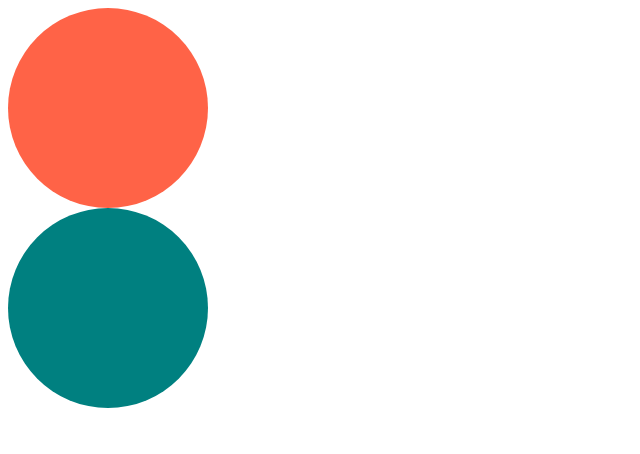
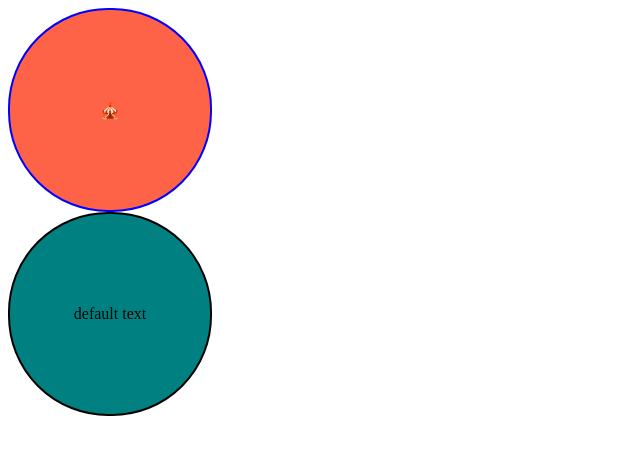
Before and after one commit to ssing365/React-MasterClass, a React (Create React App) app: page / in a window 1280 px wide. Shown: the top 454 px of the page, without its empty margins (0-640 px from the left). Built offline with nearby package versions, Linux system fonts and the light colour scheme.

Commit message:
[TS] Optional Props ('?')

```diff
--- a/src/App.tsx
+++ b/src/App.tsx
@@ -3,7 +3,7 @@
 function App() {
   return (
     <>
-      <Circle bgColor='tomato'/>
+      <Circle bgColor='tomato' borderColor='blue' text="🎪"/>
       <Circle bgColor='teal'/>
     </>
   );
--- a/src/Circle.tsx
+++ b/src/Circle.tsx
@@ -4,21 +4,33 @@
 interface ContainerProps {
   //Container에게 prop들의 타입을 지정해주기 위한 interface
   bgColor: string;
+  borderColor?: string;
+  text?: string;
 }
 interface CircleProps {
   //Circle에게 prop들의 타입을 지정해주기 위한 interface
   bgColor: string;
+  borderColor?: string;
+  text?: string;
 }
 
 const Container = styled.div<ContainerProps>`
+  display: flex;
+  justify-content: center;
+  align-items: center;
   width: 200px;
   height: 200px;
   background-color: ${(props) => props.bgColor};
   border-radius: 100px;
+  border: 2px solid ${(props) => props.borderColor};
 `;
 
-function Circle({ bgColor }: CircleProps) {
-  return <Container bgColor={bgColor} />;
+function Circle({ bgColor, borderColor='black', text = "default text" }: CircleProps) {
+  return (
+    <Container bgColor={bgColor} borderColor={borderColor}>
+      {text}
+    </Container>
+  );
 }
 
 export default Circle;
```
